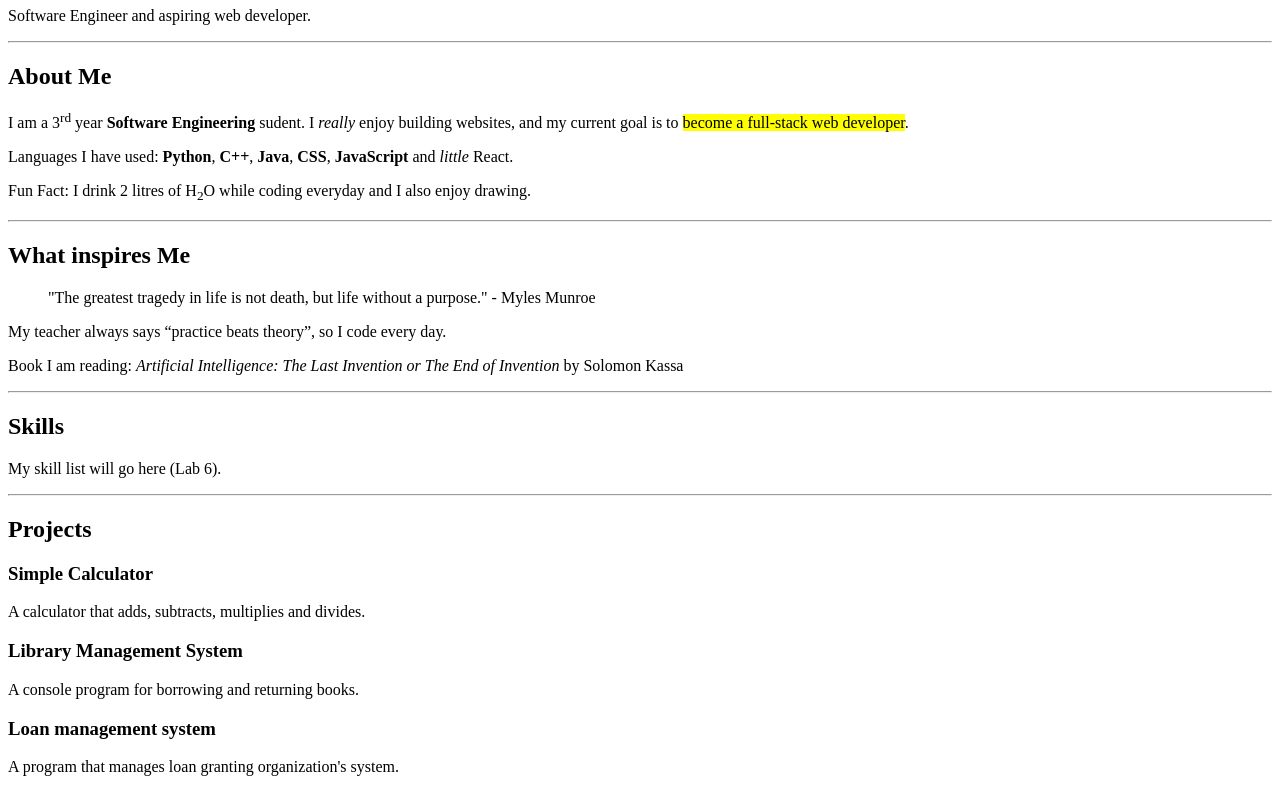
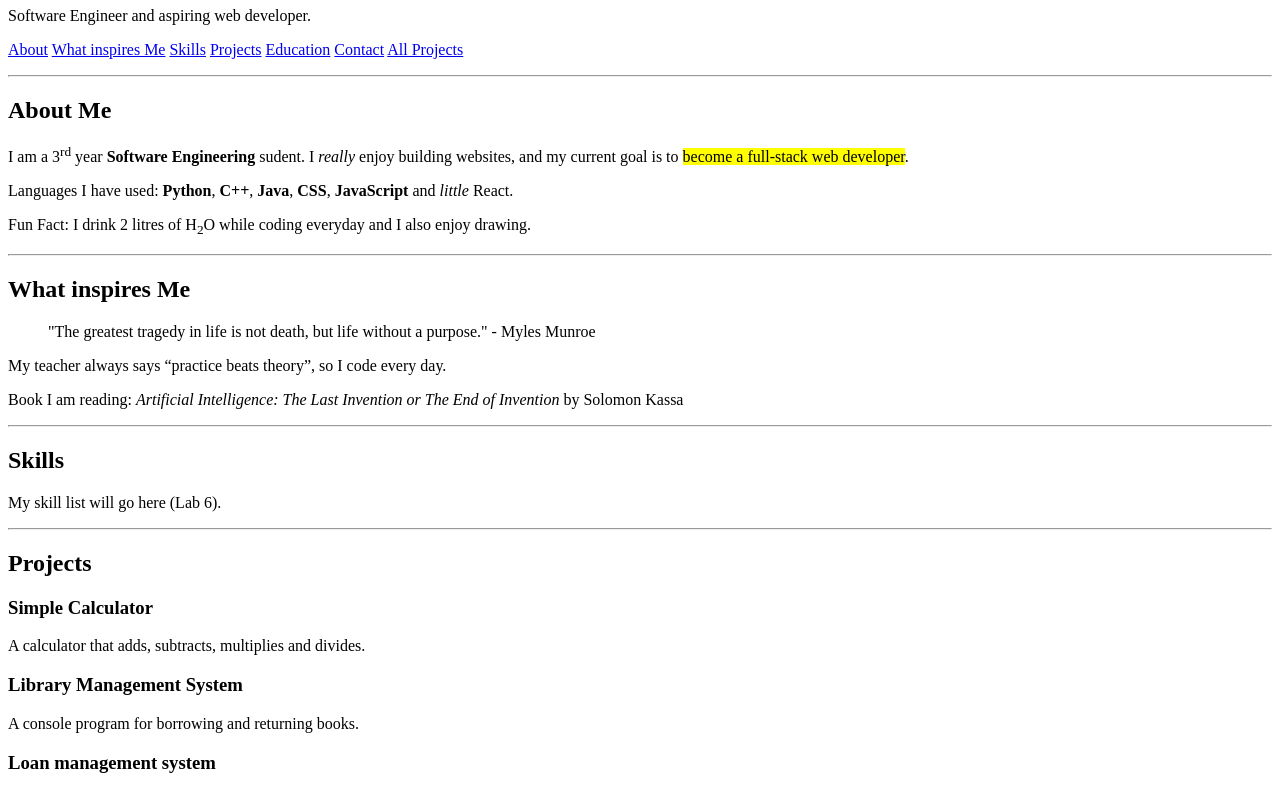
Before and after one commit to Boni-777/my-portfolio, a plain HTML site: page index.html in a window 1280 px wide. Shown: the part 73-862 px from the top of the page. Drawn offline with Linux system fonts and the light colour scheme.

Commit message:
Added navigation of the sections in the Menu of the home page

```diff
--- a/index.html
+++ b/index.html
@@ -8,23 +8,32 @@
 <body>
     <h1>Bontu Bekele</h1>
    <p>Software Engineer and aspiring web developer.</p>
+   <p>
+    <a href="#about">About</a>
+    <a href="#inspire">What inspires Me</a>
+    <a href="#skills">Skills</a>
+    <a href="#projects">Projects</a>
+    <a href="#education">Education</a>
+    <a href="#contact">Contact</a>
+    <a href="#projects.html">All Projects</a>
+   </p>
    <hr>
-   <h2>About Me</h2>
+   <h2 id="about">About Me</h2>
    <p>I am a 3<sup>rd</sup> year <strong>Software Engineering</strong> sudent. I <em>really</em> enjoy building websites, and my current goal is to <mark>become a full-stack web developer</mark>.</p>
    <p>Languages I have used: <b>Python</b>, <b>C++</b>, <b>Java</b>, <b>CSS</b>, <b>JavaScript</b> and <i>little</i> React.</p>
    <p>Fun Fact: I drink 2 litres of H<sub>2</sub>O while coding  everyday and I also enjoy drawing.</p>
    <hr>
-   <h2>What inspires Me</h2>
+   <h2 id="inspire">What inspires Me</h2>
    <blockquote>
     "The greatest tragedy in life is not death, but life without a purpose." - Myles Munroe
    </blockquote>
    <p>My teacher always says <q>practice beats theory</q>, so I code every day.</p>
    <p>Book I am reading: <cite>Artificial Intelligence: The Last Invention or The End of Invention</cite> by Solomon Kassa</p>
    <hr>
-   <h2>Skills</h2>
+   <h2 id="skills">Skills</h2>
    <p>My skill list will go here (Lab 6).</p>
    <hr>
-   <h2>Projects</h2>
+   <h2 id="projects">Projects</h2>
    <h3>Simple Calculator</h3>
    <p>A calculator that adds, subtracts, multiplies and divides.</p>
    <h3>Library Management System</h3>
@@ -44,11 +53,11 @@
    }
    </code></pre>
    <hr>
-   <h2>Education</h2>
+   <h2 id="education">Education</h2>
    <h3>Bsc in Software Engineering</h3>
    <p>Addis Ababa Science and Technology University, 2023 - present</p>
    <hr>
-   <h2>Contact</h2>
+   <h2 id="contact">Contact</h2>
    <p>Address:<br>Addis Ababa,<br>Ethiopia</p>
 </body>
 </html>
```
